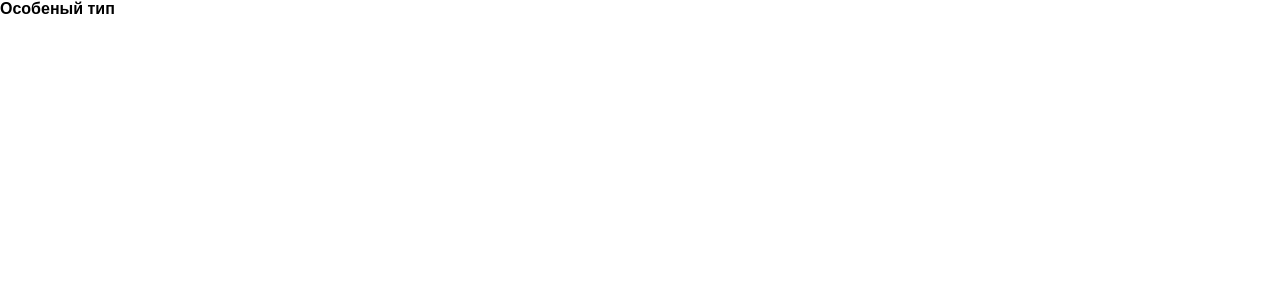
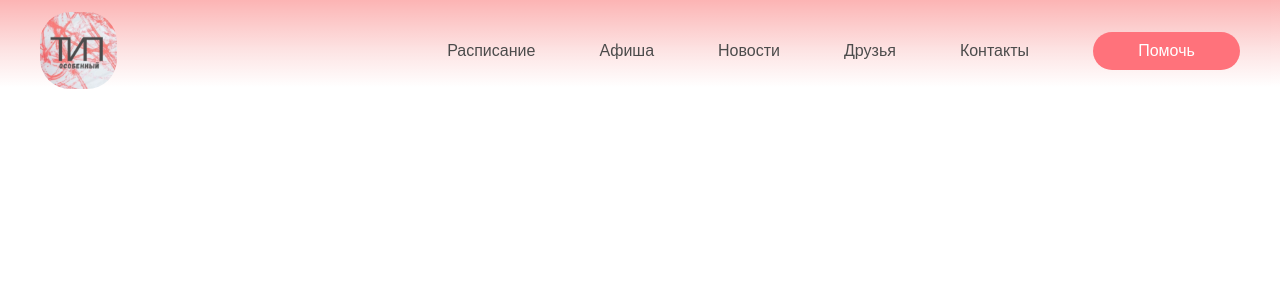
Before and after one commit to MikeChe419/Special-type, a React (Create React App) app: page / in a window 1280 px wide. Shown: the top 300 px of the page. Built offline with nearby package versions, Linux system fonts and the light colour scheme.

Commit message:
header and button added

```diff
--- a/package.json
+++ b/package.json
@@ -9,6 +9,7 @@
     "react": "^18.2.0",
     "react-dom": "^18.2.0",
     "react-hook-form": "^7.39.1",
+    "react-router-dom": "^6.4.3",
     "react-scripts": "5.0.1",
     "web-vitals": "^2.1.4"
   },
--- a/src/App.jsx
+++ b/src/App.jsx
@@ -1,8 +1,14 @@
 import './styles/global.sass';
+import { Routes, Route } from 'react-router-dom';
+import Main from './pages/Main/Main';
 
 function App() {
   return (
-    <div className="App">Особеный тип</div>
+    <div className="App">
+      <Routes>
+        <Route element={<Main />} path='/' />
+      </Routes>
+    </div>
   );
 }
 
--- /dev/null
+++ b/src/components/Button/Button.jsx
@@ -0,0 +1,10 @@
+import './Button.sass';
+
+// Принимает в качестве пропсов текст для кнопки и ширину
+const Button = ({ title, width }) => {
+  return(
+    <button className="button" style={{'width': `${width}`}}>{title}</button>
+  )
+}
+
+export default Button;
--- /dev/null
+++ b/src/components/Button/Button.sass
@@ -0,0 +1,9 @@
+.button
+  background: rgba(255, 55, 68, 1)
+  border-radius: 30px
+  border: none
+  color: rgba(255, 255, 255, 1)
+  height: 38px
+  align-items: center
+  font-size: 16px
+  font-style: normal
--- /dev/null
+++ b/src/components/Header/Header.jsx
@@ -0,0 +1,25 @@
+import './Header.sass';
+import { NavLink } from 'react-router-dom';
+import Button from '../Button/Button';
+
+const Header = () => {
+
+  return(
+    <header className='header'>
+      <div className='header__info-block'>
+        <div className='header__logo'></div>
+        <nav className="header__nav-menu">
+          <NavLink to='' className='header__nav-link'>Расписание</NavLink>
+          <NavLink className='header__nav-link'>Афиша</NavLink>
+          <NavLink className='header__nav-link'>Новости</NavLink>
+          <NavLink className='header__nav-link'>Друзья</NavLink>
+          <NavLink className='header__nav-link'>Контакты</NavLink>
+          <Button title='Помочь' width='147px' />
+        </nav>
+      </div>
+    </header>
+  )
+
+}
+
+export default Header;
--- /dev/null
+++ b/src/components/Header/Header.sass
@@ -0,0 +1,36 @@
+.header
+  height: 101px
+  background: linear-gradient(180deg, #FB9595 0%, #FDD8D8 49.48%, #FFFFFF 85.94%)
+  opacity: 0.7
+  display: flex
+  align-items: center
+
+.header__info-block
+  margin: 0 auto 0
+  display: flex
+  width: 1200px
+  align-items: center
+
+.header__logo
+  background-image: url('../../assets/images/header-logo.svg')
+  width: 77px
+  height: 77px
+
+.header__logo:hover
+  cursor: pointer
+
+.header__nav-menu
+  display: flex
+  justify-content: space-between
+  margin: 0 0 0 auto
+  gap: 64px
+  align-items: center
+  font-weight: 600
+  font-size: 16px
+  line-height: 100%
+
+.header__nav-link
+  text-decoration: none
+
+.header__nav-link:hover
+  cursor: pointer
--- a/src/index.jsx
+++ b/src/index.jsx
@@ -1,10 +1,13 @@
 import React from 'react';
 import ReactDOM from 'react-dom/client';
+import { BrowserRouter } from 'react-router-dom';
 import App from './App';
 
 const root = ReactDOM.createRoot(document.getElementById('root'));
 root.render(
   <React.StrictMode>
-    <App />
+    <BrowserRouter>
+        <App />
+    </BrowserRouter>
   </React.StrictMode>
 );
--- /dev/null
+++ b/src/pages/Main/Main.jsx
@@ -0,0 +1,12 @@
+import Header from '../../components/Header/Header'
+
+
+const Main = () => {
+  return (
+    <div className="main">
+      <Header />
+    </div>
+  )
+}
+
+export default Main;
--- a/src/styles/global.sass
+++ b/src/styles/global.sass
@@ -2,6 +2,7 @@
   margin: 0
   padding: 0
   box-sizing: border-box
-  font-family: "Plus Jakarta Sans", sans-serif
-  font-weight: 700
+  font-family: "Vela Sans", sans-serif
+  font-style: normal
+  font-weight: 500
   color: black
```
Also changed, not shown: src/assets/images/header-logo.svg (added), 1 other file (tests, documents, lock files or other folders).
